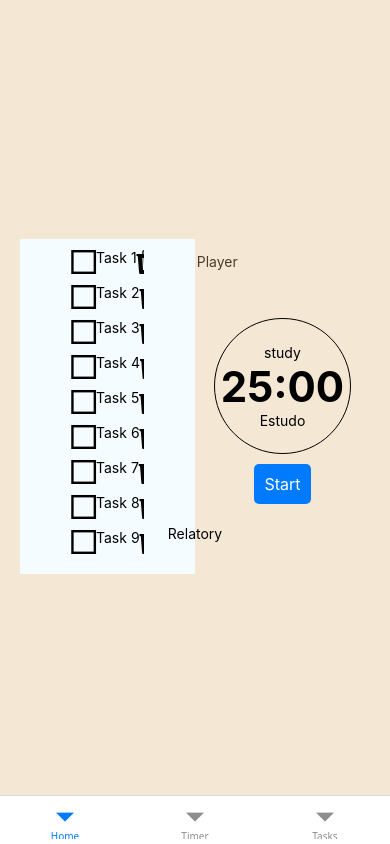
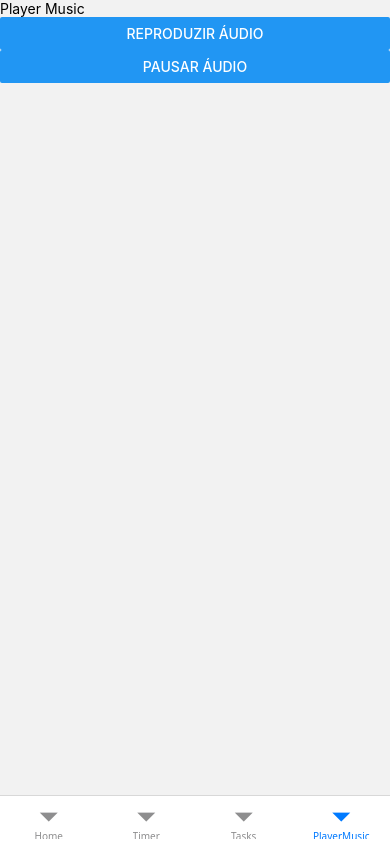
Before and after one commit to gabrielvedova/doropomo, a React Native app in the folder doropomo/: screen /PlayerMusic in a window 390 px wide. Built offline with nearby package versions, Linux system fonts and the light colour scheme.

Commit message:
feat(PlayerMusic): Add audio player component with play and pause functionality

```diff
--- a/doropomo/package.json
+++ b/doropomo/package.json
@@ -14,6 +14,7 @@
     "@react-navigation/native": "^7.1.8",
     "@react-navigation/native-stack": "^7.3.12",
     "expo": "~53.0.7",
+    "expo-audio": "^0.4.5",
     "expo-status-bar": "~2.2.3",
     "react": "19.0.0",
     "react-dom": "19.0.0",
@@ -23,7 +24,8 @@
     "react-native-safe-area-context": "^5.4.0",
     "react-native-screens": "^4.10.0",
     "react-native-vector-icons": "^10.2.0",
-    "react-native-web": "^0.20.0"
+    "react-native-web": "^0.20.0",
+    "ytdl-core": "^4.11.5"
   },
   "devDependencies": {
     "@babel/core": "^7.20.0"
--- /dev/null
+++ b/doropomo/src/components/playerMusic/getMusic.js
@@ -0,0 +1,56 @@
+import React, { useEffect, useState } from "react";
+import { View, Text, Button } from "react-native";
+import { Audio } from "expo-audio";
+
+const PlayerMusic = () => {
+  const [sound, setSound] = useState(null); // Estado para armazenar a instância do som
+
+  const playAudio = async () => {
+    try {
+      // URL direta para o arquivo de áudio
+      const audioUrl =
+        "https://www.soundhelix.com/examples/mp3/SoundHelix-Song-1.mp3";
+
+      // Configura e reproduz o áudio
+      const { sound: newSound } = await Audio.Sound.createAsync({
+        uri: audioUrl,
+      });
+      setSound(newSound); // Armazena a instância do som no estado
+      await newSound.playAsync();
+
+      console.log("Reproduzindo áudio...");
+    } catch (error) {
+      console.error("Erro ao reproduzir áudio:", error);
+    }
+  };
+
+  const pauseAudio = async () => {
+    try {
+      if (sound) {
+        await sound.pauseAsync(); // Pausa o áudio usando a instância armazenada
+        console.log("Áudio pausado.");
+      }
+    } catch (error) {
+      console.error("Erro ao pausar áudio:", error);
+    }
+  };
+
+  useEffect(() => {
+    // Limpar o áudio ao desmontar o componente
+    return () => {
+      if (sound) {
+        sound.unloadAsync(); // Descarrega o áudio para liberar recursos
+      }
+    };
+  }, [sound]);
+
+  return (
+    <View>
+      <Text>Player Music</Text>
+      <Button title="Reproduzir Áudio" onPress={playAudio} />
+      <Button title="Pausar Áudio" onPress={pauseAudio} />
+    </View>
+  );
+};
+
+export default PlayerMusic;
--- a/doropomo/src/navigation/TabNavigation.js
+++ b/doropomo/src/navigation/TabNavigation.js
@@ -4,6 +4,7 @@ import { NavigationContainer } from "@react-navigation/native";
 import Home from "../views/Home";
 import Tasks from "../views/Tasks";
 import Timer from "../views/Timer";
+import PlayerMusic from "../views/PlayerMusic";
 
 const Tab = createBottomTabNavigator();
 
@@ -16,6 +17,7 @@ const TabNavigation = () => {
       <Tab.Screen name="Home" component={Home} />
       <Tab.Screen name="Timer" component={Timer} />
       <Tab.Screen name="Tasks" component={Tasks} />
+      <Tab.Screen name="PlayerMusic" component={PlayerMusic} />
     </Tab.Navigator>
   );
 };
--- /dev/null
+++ b/doropomo/src/views/PlayerMusic.js
@@ -0,0 +1,7 @@
+import React from "react";
+import { Text } from "react-native";
+import GetMusic from "../components/playerMusic/getMusic";
+
+export default (props) => {
+  return <GetMusic />;
+};
```
Also changed, not shown: 1 other file (tests, documents, lock files or other folders).
